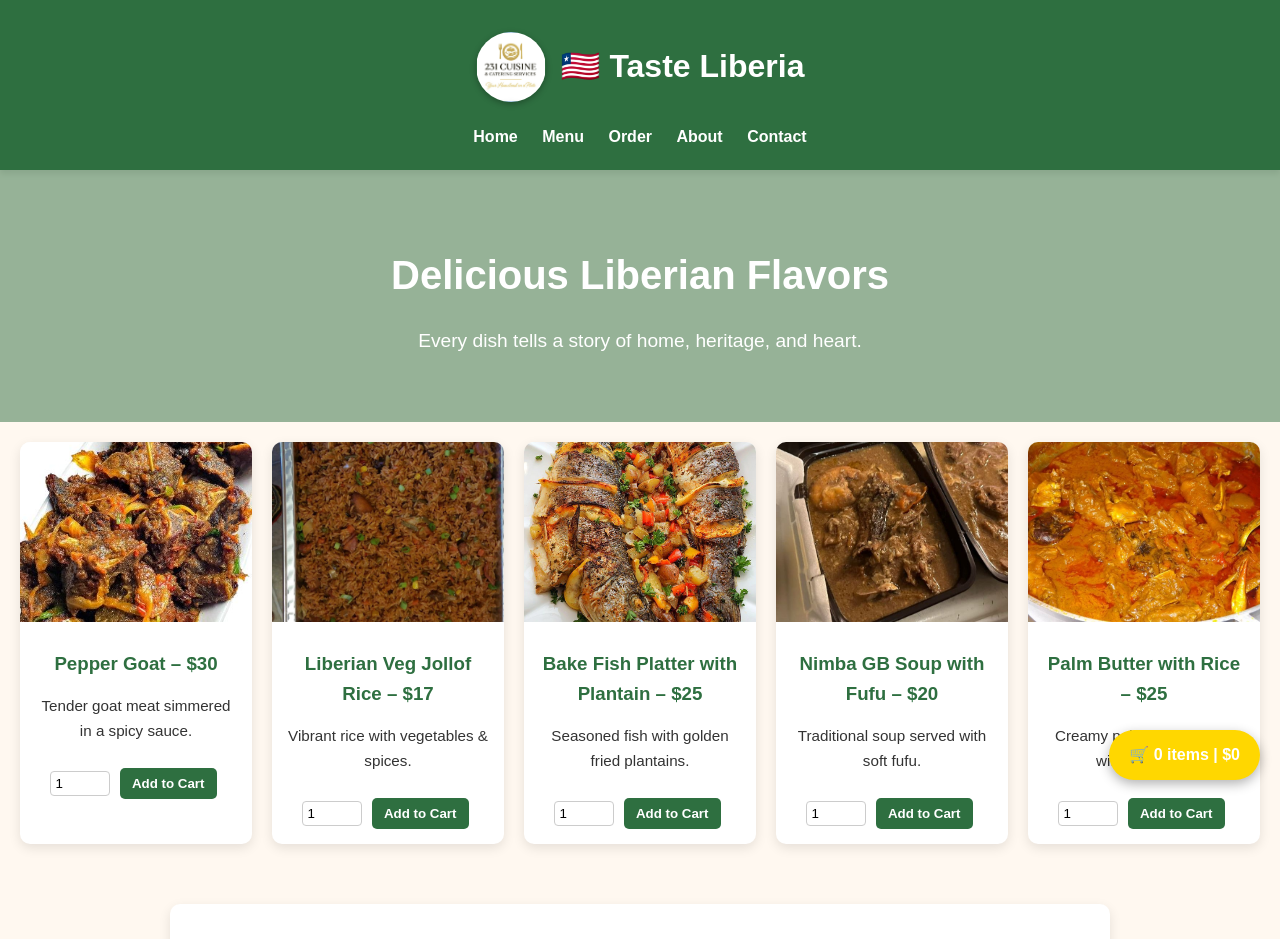
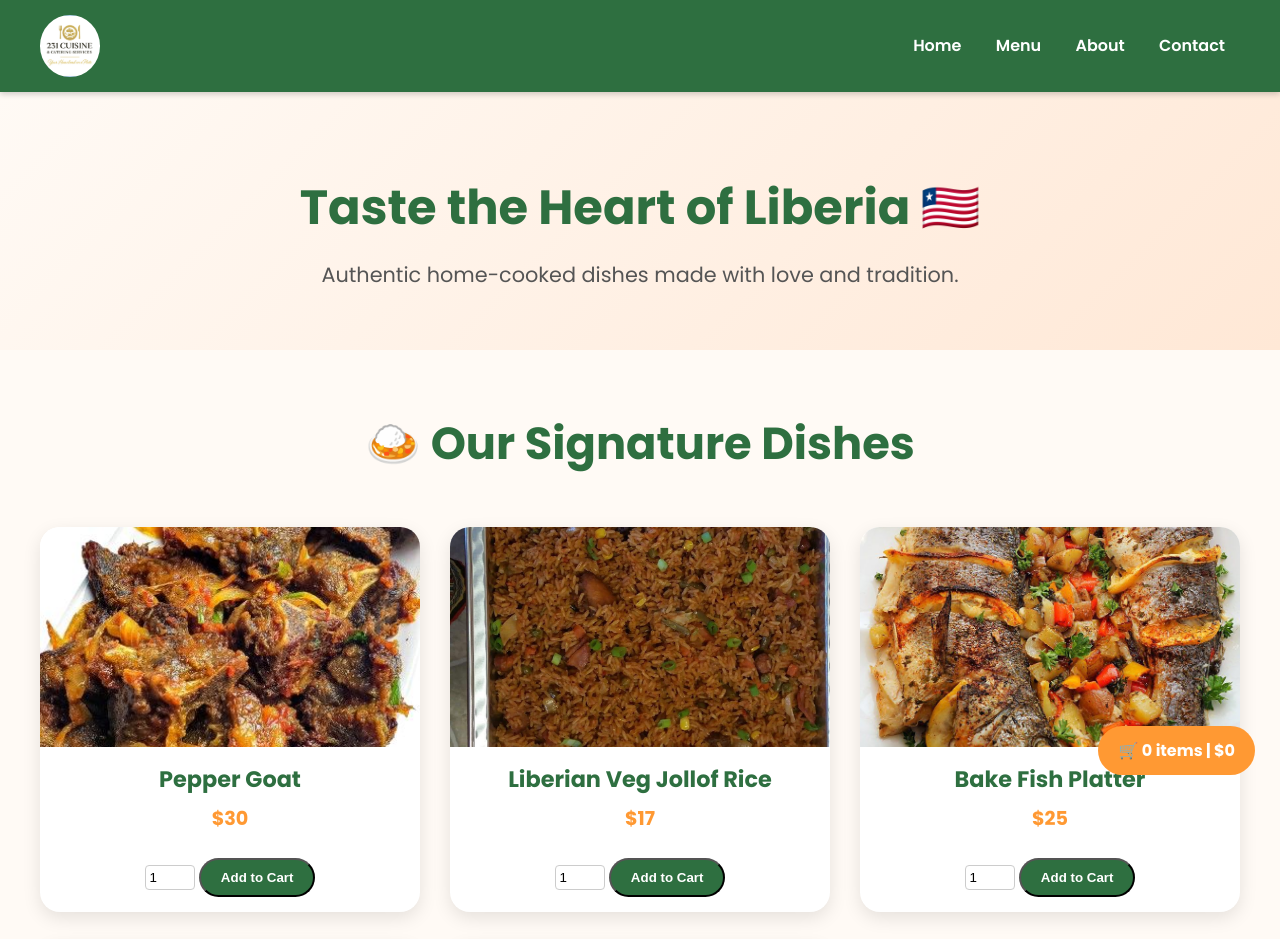
Before and after one commit to 2010601151/231-CUISIE, a website: page menu.html in a window 1280 px wide. Shown: the top 939 px of the page. Drawn offline with nearby package versions, Linux system fonts and the light colour scheme.

Commit message:
menu.html

```diff
--- a/menu.html
+++ b/menu.html
@@ -1,140 +1,162 @@
 <!DOCTYPE html>
 <html lang="en">
 <head>
-<meta charset="UTF-8" />
-<meta name="viewport" content="width=device-width, initial-scale=1.0" />
+<meta charset="UTF-8">
+<meta name="viewport" content="width=device-width, initial-scale=1.0">
 <title>Menu – Taste Liberia</title>
-<link rel="stylesheet" href="style.css" />
+
+<!-- Google Fonts -->
+<link href="https://fonts.googleapis.com/css2?family=Poppins:wght@400;500;600;700&display=swap" rel="stylesheet">
+
+<!-- AOS Animation -->
+<link href="https://cdn.jsdelivr.net/npm/aos@2.3.4/dist/aos.css" rel="stylesheet">
+
 <style>
-  body { font-family: Arial, sans-serif; margin: 0; padding: 0; background: #fff8f0; }
+/* ===== Global Styles ===== */
+* { margin: 0; padding: 0; box-sizing: border-box; }
+body { font-family: 'Poppins', sans-serif; background-color: #fffaf5; color: #333; overflow-x: hidden; }
+a { text-decoration: none; color: inherit; }
+img { display: block; width: 100%; height: auto; }
 
-  /* Header */
-  header { background: #2E6F40; color: white; padding: 20px; text-align: center; }
-  .header-container { display: flex; justify-content: center; align-items: center; gap: 15px; }
-  .logo { width: 70px; height: 70px; border-radius: 50%; box-shadow: 0 2px 6px rgba(0,0,0,0.3); }
-  nav a { margin: 0 10px; color: #fff; text-decoration: none; font-weight: bold; }
-  nav a:hover { color: #ffd700; }
+/* ===== Header ===== */
+header {
+  background-color: #2E6F40;
+  color: #fff;
+  padding: 15px 20px;
+  position: sticky;
+  top: 0;
+  z-index: 1000;
+  box-shadow: 0 2px 6px rgba(0,0,0,0.2);
+}
+.header-container {
+  max-width: 1200px;
+  margin: 0 auto;
+  display: flex;
+  align-items: center;
+  justify-content: space-between;
+}
+.logo { width: 60px; border-radius: 50%; }
+nav a { margin: 0 15px; font-weight: 600; transition: color 0.3s, transform 0.3s; }
+nav a:hover { color: #ffe4b3; transform: scale(1.05); }
 
-  /* Hero */
-  .hero { text-align: center; padding: 40px 20px; }
-  .hero h2 { font-size: 2.5rem; margin-bottom: 10px; }
-  .hero p { font-size: 1.2rem; }
-  .hero .btn { margin: 5px; background: #2E6F40; color: white; padding: 10px 20px; border-radius: 30px; border: none; cursor: pointer; }
-  .hero .btn:hover { background: #ffd700; }
+/* ===== Hero ===== */
+.hero {
+  text-align: center;
+  padding: 80px 20px 60px;
+  background: linear-gradient(135deg, #fffaf5, #ffe8d6);
+}
+.hero h1 { font-size: 3rem; color: #2E6F40; margin-bottom: 15px; }
+.hero p { font-size: 1.3rem; color: #555; max-width: 700px; margin: 0 auto; }
 
-  /* Menu Section */
-  .menu-section { display: grid; grid-template-columns: repeat(auto-fit, minmax(200px, 1fr)); gap: 20px; padding: 20px; justify-items: center; }
-  .menu-item { background: #fff; border-radius: 10px; box-shadow: 0 4px 12px rgba(0,0,0,0.1); overflow: hidden; width: 100%; max-width: 250px; text-align: center; transition: transform 0.3s, box-shadow 0.3s; padding-bottom: 10px; }
-  .menu-item:hover { transform: translateY(-5px); box-shadow: 0 8px 20px rgba(0,0,0,0.2); }
-  .menu-img { width: 100%; height: 180px; object-fit: cover; transition: transform 0.5s ease; }
-  .menu-item:hover .menu-img { transform: scale(1.05); }
+/* ===== Menu Section ===== */
+.menu-section { padding: 60px 20px; text-align: center; }
+.menu-section h2 { font-size: 2.8rem; color: #2E6F40; margin-bottom: 50px; }
+.menu-grid {
+  display: grid;
+  grid-template-columns: repeat(auto-fit, minmax(280px, 1fr));
+  gap: 30px;
+  max-width: 1200px;
+  margin: 0 auto;
+}
+.menu-item {
+  background: #fff;
+  border-radius: 20px;
+  overflow: hidden;
+  box-shadow: 0 6px 18px rgba(0,0,0,0.1);
+  transition: transform 0.3s, box-shadow 0.3s;
+  padding-bottom: 15px;
+}
+.menu-item:hover { transform: translateY(-8px); box-shadow: 0 10px 25px rgba(0,0,0,0.2); }
+.menu-item img { height: 220px; object-fit: cover; transition: transform 0.3s; }
+.menu-item:hover img { transform: scale(1.05); }
+.menu-info { padding: 15px 20px; }
+.menu-info h3 { font-size: 1.4rem; color: #2E6F40; margin-bottom: 8px; }
+.menu-info p { font-size: 1.2rem; font-weight: 700; color: #ff9933; }
 input[type="number"] { width: 50px; padding: 4px; border-radius: 4px; border: 1px solid #ccc; margin-top: 5px; }
+.btn, .order-btn { display: inline-block; margin-top: 10px; padding: 10px 20px; background-color: #2E6F40; color: #fff; border-radius: 50px; font-weight: 600; cursor: pointer; transition: all 0.3s; }
+.btn:hover, .order-btn:hover { background-color: #ff9933; transform: scale(1.05); }
 
-  /* Notification */
-  #cart-notification { position: fixed; top: 20px; right: -300px; background: #000; color: white; padding: 12px 20px; border-radius: 8px; z-index: 1000; font-weight: bold; transition: right 0.5s ease-in-out, opacity 0.5s; opacity: 0; }
-  #cart-notification.show { right: 20px; opacity: 1; }
-
-  /* Mini Cart */
-  #mini-cart { position: fixed; bottom: 20px; right: 20px; background: #ffd700; color: white; padding: 12px 20px; border-radius: 50px; box-shadow: 0 4px 12px rgba(0,0,0,0.3); cursor: pointer; z-index: 1000; font-weight: bold; transition: transform 0.2s, background 0.2s; }
-  #mini-cart:hover { transform: scale(1.05); background: #ffd700; }
-  #mini-cart-preview { position: absolute; bottom: 60px; right: 0; background: white; color: #333; padding: 10px; border-radius: 10px; box-shadow: 0 4px 12px rgba(0,0,0,0.2); display: none; min-width: 220px; z-index: 1001; }
+/* ===== Floating Mini Cart ===== */
+#mini-cart {
+  position: fixed;
+  bottom: 25px;
+  right: 25px;
+  z-index: 1000;
+  background-color: #ff9933;
+  color: #fff;
+  padding: 12px 20px;
+  border-radius: 50px;
+  font-weight: bold;
+  cursor: pointer;
+  transition: transform 0.2s;
+}
+#mini-cart:hover { transform: scale(1.05); }
+#mini-cart-preview {
+  position: absolute;
+  bottom: 60px;
+  right: 0;
+  background: #fff;
+  color: #333;
+  padding: 10px;
+  border-radius: 10px;
+  box-shadow: 0 4px 12px rgba(0,0,0,0.2);
+  display: none;
+  min-width: 220px;
+  z-index: 1001;
+}
+#mini-cart:hover #mini-cart-preview { display: block; }
 #mini-cart-preview p { margin: 5px 0; font-size: 14px; }
 
-  /* Cart Table */
+/* ===== Cart Table ===== */
 table { width: 100%; border-collapse: collapse; margin-top: 15px; }
 table th, table td { padding: 8px; text-align: left; border-bottom: 1px solid #ddd; }
-  table th { background: #000; color: #fff; }
+table th { background: #2E6F40; color: #fff; }
 
-  .btn { background: #2E6F40; color: #fff; border: none; padding: 8px 12px; border-radius: 5px; cursor: pointer; transition: transform 0.2s, background 0.2s; }
-  .btn:hover { background: #ffd700; transform: scale(1.05); }
-
-  /* Footer */
-  footer { background: #2E6F40; color: white; text-align: center; padding: 25px; font-size: 0.9em; }
-  footer a { color: #ffd700; text-decoration: none; }
+/* ===== Footer ===== */
+footer {
+  background-color: #2E6F40;
+  color: #fff;
+  text-align: center;
+  padding: 50px 20px;
+  font-size: 0.95rem;
+}
+footer a { color: #ffe4b3; transition: color 0.3s; }
 footer a:hover { text-decoration: underline; }
 
-  /* Fly-to-cart animation */
+/* ===== Flying Animation ===== */
 .flying-img { position: fixed; width: 150px; height: 150px; object-fit: cover; z-index: 2000; border-radius: 10px; pointer-events: none; transition: transform 0.8s cubic-bezier(0.4,0,0.2,1), opacity 0.8s; }
 
 /* Responsive */
-  @media(max-width: 768px) { .menu-section { grid-template-columns: repeat(2,1fr); } }
-  @media(max-width: 480px) { .menu-section { grid-template-columns: 1fr; } }
+@media(max-width: 768px) { .menu-grid { grid-template-columns: repeat(2,1fr); } }
+@media(max-width: 480px) { .menu-grid { grid-template-columns: 1fr; } }
 </style>
 </head>
 <body>
 
 <!-- Header -->
-<header>
+<header data-aos="fade-down">
   <div class="header-container">
     <img src="logo.jpeg" alt="Taste Liberia Logo" class="logo">
-    <h1>🇱🇷 Taste Liberia</h1>
-  </div>
     <nav>
       <a href="index.html">Home</a>
       <a href="menu.html">Menu</a>
-    <a href="#order-form">Order</a>
       <a href="about.html">About</a>
       <a href="contact.html">Contact</a>
     </nav>
+  </div>
 </header>
 
 <!-- Hero -->
-<section class="hero">
-  <h2>Delicious Liberian Flavors</h2>
-  <p>Every dish tells a story of home, heritage, and heart.</p>
+<section class="hero" data-aos="zoom-in">
+  <h1>Taste the Heart of Liberia 🇱🇷</h1>
+  <p>Authentic home-cooked dishes made with love and tradition.</p>
 </section>
 
 <!-- Menu Section -->
-<section class="menu-section" id="menu">
-  <div class="menu-item">
-    <img src="pepper-goat.jpeg" class="menu-img" alt="Pepper Goat">
-    <div class="menu-info">
-      <h3>Pepper Goat – $30</h3>
-      <p>Tender goat meat simmered in a spicy sauce.</p>
-    </div>
-    <input type="number" id="qty-0" value="1" min="1">
-    <button class="btn" onclick="addToCart(0)" aria-label="Add Pepper Goat to cart">Add to Cart</button>
-  </div>
-  <div class="menu-item">
-    <img src="jollof.jpeg" class="menu-img" alt="Liberian Veg Jollof Rice">
-    <div class="menu-info">
-      <h3>Liberian Veg Jollof Rice – $17</h3>
-      <p>Vibrant rice with vegetables & spices.</p>
-    </div>
-    <input type="number" id="qty-1" value="1" min="1">
-    <button class="btn" onclick="addToCart(1)" aria-label="Add Jollof Rice to cart">Add to Cart</button>
-  </div>
-  <div class="menu-item">
-    <img src="Bake Fish.jpeg" class="menu-img" alt="Bake Fish Platter with Plantain">
-    <div class="menu-info">
-      <h3>Bake Fish Platter with Plantain – $25</h3>
-      <p>Seasoned fish with golden fried plantains.</p>
-    </div>
-    <input type="number" id="qty-2" value="1" min="1">
-    <button class="btn" onclick="addToCart(2)" aria-label="Add Bake Fish to cart">Add to Cart</button>
-  </div>
-  <div class="menu-item">
-    <img src="GB.jpeg" class="menu-img" alt="Nimba GB Soup with Fufu">
-    <div class="menu-info">
-      <h3>Nimba GB Soup with Fufu – $20</h3>
-      <p>Traditional soup served with soft fufu.</p>
-    </div>
-    <input type="number" id="qty-3" value="1" min="1">
-    <button class="btn" onclick="addToCart(3)" aria-label="Add GB Soup to cart">Add to Cart</button>
-  </div>
-  <div class="menu-item">
-    <img src="palm.jpeg" class="menu-img" alt="Palm Butter with Rice">
-    <div class="menu-info">
-      <h3>Palm Butter with Rice – $25</h3>
-      <p>Creamy palm butter sauce with fluffy rice.</p>
-    </div>
-    <input type="number" id="qty-4" value="1" min="1">
-    <button class="btn" onclick="addToCart(4)" aria-label="Add Palm Butter to cart">Add to Cart</button>
-  </div>
+<section class="menu-section" data-aos="fade-up">
+  <h2>🍛 Our Signature Dishes</h2>
+  <div class="menu-grid" id="menu"></div>
 </section>
-
-<!-- Notification -->
-<div id="cart-notification"></div>
 
 <!-- Mini Cart -->
 <div id="mini-cart">
@@ -143,7 +165,7 @@
 </div>
 
 <!-- Order Section -->
-<section class="order-form" id="order-form">
+<section class="menu-section" id="order-form">
   <h2>Your Cart</h2>
   <table>
     <thead>
@@ -152,49 +174,103 @@
     <tbody id="cart-body"></tbody>
   </table>
   <h4>Total: $<span id="cart-total">0</span></h4>
-
-  <div style="margin-top:15px;">
-    <input type="text" id="customer-name" placeholder="Full Name" required>
-    <input type="text" id="customer-phone" placeholder="Phone Number" required>
-  </div>
-
   <button class="btn" onclick="checkout()">Pay with Card</button>
 </section>
 
 <!-- Footer -->
 <footer>
   <p>📍 Wilmington, Delaware | 📞 +1 (302) 257-1662 | ✉️ Nellie@231cuisine.com</p>
-  <p>Follow us on <a href="https://instagram.com/231cuisine" target="_blank">Instagram</a></p>
-  <p>&copy; 2025 231 Cuisine & Catering Services</p>
+  <p>&copy; 2025 Taste Liberia – All Rights Reserved</p>
 </footer>
 
+<!-- Scripts -->
+<script src="https://cdn.jsdelivr.net/npm/aos@2.3.4/dist/aos.js"></script>
 <script>
-const currency = "$";
+AOS.init();
+
+// Menu items
 const menuItems = [
-  { name: 'Pepper Goat', price: 30 },
-  { name: 'Liberian Veg Jollof Rice', price: 17 },
-  { name: 'Bake Fish Platter with Plantain', price: 25 },
-  { name: 'Nimba GB Soup with Fufu', price: 20 },
-  { name: 'Palm Butter with Rice', price: 25 }
+  { name: 'Pepper Goat', price: 30, img: 'pepper-goat.jpeg' },
+  { name: 'Liberian Veg Jollof Rice', price: 17, img: 'jollof.jpeg' },
+  { name: 'Bake Fish Platter', price: 25, img: 'Bake Fish.jpeg' },
+  { name: 'Nimba GB Soup', price: 30, img: 'GB.jpeg' },
+  { name: 'Palm Butter with Rice', price: 25, img: 'palm.jpeg' }
 ];
 
-let cart = JSON.parse(localStorage.getItem("cart") || "[]");
+let cart = [];
 
+const menuGrid = document.getElementById('menu');
+menuItems.forEach((item, index) => {
+  const div = document.createElement('div');
+  div.classList.add('menu-item');
+  div.setAttribute('data-aos', 'zoom-in');
+  div.innerHTML = `
+    <img src="${item.img}" alt="${item.name}">
+    <div class="menu-info">
+      <h3>${item.name}</h3>
+      <p>$${item.price}</p>
+    </div>
+    <input type="number" id="qty-${index}" value="1" min="1">
+    <button class="btn" onclick="addToCart(${index})">Add to Cart</button>
+  `;
+  menuGrid.appendChild(div);
+});
+
+// Cart Functions
 function addToCart(index) {
   const qty = parseInt(document.getElementById(`qty-${index}`).value);
   const item = menuItems[index];
   const existing = cart.find(i => i.name === item.name);
-  if (existing) { existing.qty += qty; }
-  else { cart.push({ ...item, qty }); }
+  if (existing) existing.qty += qty;
+  else cart.push({ ...item, qty });
   updateCart();
   updateMiniCart();
-  showNotification(item.name);
-  saveCart();
+  animateFly(img=index);
+}
 
-  // Fly animation
-  const img = document.querySelectorAll('.menu-img')[index];
-  const clone = img.cloneNode(true);
-  const rect = img.getBoundingClientRect();
+function updateCart() {
+  const cartBody = document.getElementById('cart-body');
+  cartBody.innerHTML = '';
+  let total = 0;
+  cart.forEach((item, i) => {
+    total += item.price * item.qty;
+    const row = document.createElement('tr');
+    row.innerHTML = `
+      <td>${item.name}</td>
+      <td><input type="number" min="1" value="${item.qty}" onchange="updateQty(${i}, this.value)"></td>
+      <td>$${item.price * item.qty}</td>
+      <td><button onclick="removeItem(${i})">❌</button></td>
+    `;
+    cartBody.appendChild(row);
+  });
+  document.getElementById('cart-total').innerText = total;
+}
+
+function updateQty(i, value) {
+  cart[i].qty = parseInt(value);
+  updateCart();
+  updateMiniCart();
+}
+
+function removeItem(index) { cart.splice(index, 1); updateCart(); updateMiniCart(); }
+
+function updateMiniCart() {
+  let totalQty = 0, totalPrice = 0;
+  cart.forEach(item => { totalQty += item.qty; totalPrice += item.price * item.qty; });
+  document.getElementById('mini-cart-count').innerText = totalQty;
+  document.getElementById('mini-cart-total').innerText = totalPrice;
+  const preview = document.getElementById('mini-cart-preview');
+  preview.innerHTML = '';
+  const lastItems = cart.slice(-3);
+  lastItems.forEach(i => { preview.innerHTML += `<p>${i.name} x${i.qty}</p>`; });
+  if(cart.length > 3) preview.innerHTML += `<p>...and more</p>`;
+}
+
+// Flying animation
+function animateFly(img) {
+  const imgElem = document.querySelectorAll('.menu-item img')[img];
+  const clone = imgElem.cloneNode(true);
+  const rect = imgElem.getBoundingClientRect();
   clone.style.position = 'fixed';
   clone.style.left = rect.left + 'px';
   clone.style.top = rect.top + 'px';
@@ -210,90 +286,19 @@ function addToCart(index) {
   setTimeout(() => { document.body.removeChild(clone); }, 900);
 }
 
-function updateCart() {
-  const cartBody = document.getElementById('cart-body');
-  cartBody.innerHTML = '';
-  let total = 0;
-  cart.forEach((item, i) => {
-    total += item.price * item.qty;
-    const row = document.createElement('tr');
-    row.innerHTML = `
-      <td>${item.name}</td>
-      <td>${item.qty}</td>
-      <td>${currency}${item.price * item.qty}</td>
-      <td><button onclick="removeItem(${i})">❌</button></td>
-    `;
-    cartBody.appendChild(row);
-  });
-  document.getElementById('cart-total').innerText = total;
-}
-
-function removeItem(index) {
-  cart.splice(index, 1);
-  updateCart();
-  updateMiniCart();
-  saveCart();
-}
-
-function showNotification(itemName) {
-  const notif = document.getElementById('cart-notification');
-  notif.innerText = `${itemName} added to cart!`;
-  notif.classList.add('show');
-  setTimeout(() => notif.classList.remove('show'), 1500);
-}
-
-function updateMiniCart() {
-  let totalQty = 0, totalPrice = 0;
-  cart.forEach(item => { totalQty += item.qty; totalPrice += item.price * item.qty; });
-  document.getElementById('mini-cart-count').innerText = totalQty;
-  document.getElementById('mini-cart-total').innerText = totalPrice;
-  const preview = document.getElementById('mini-cart-preview');
-  preview.innerHTML = '';
-  const lastItems = cart.slice(-3);
-  lastItems.forEach(i => { preview.innerHTML += `<p>${i.name} x${i.qty}</p>`; });
-  if(cart.length > 3) preview.innerHTML += `<p>...and more</p>`;
-}
-
-document.getElementById("mini-cart").addEventListener("click", () => {
-  const preview = document.getElementById("mini-cart-preview");
-  preview.style.display = preview.style.display === "block" ? "none" : "block";
-});
-
-function saveCart() {
-  localStorage.setItem("cart", JSON.stringify(cart));
-}
-
-function scrollToCart() {
-  document.getElementById('order-form').scrollIntoView({ behavior: 'smooth' });
-}
-
 // Stripe Checkout
 async function checkout() {
-  if (cart.length === 0) return alert("Cart is empty!");
-  const name = document.getElementById("customer-name").value.trim();
-  const phone = document.getElementById("customer-phone").value.trim();
-  if (!name || !phone) return alert("Please fill in your name and phone number before payment.");
-
+  if(cart.length === 0) { alert("Cart is empty!"); return; }
   try {
     const res = await fetch("https://taste-liberia-backend.onrender.com/create-checkout-session", {
       method: "POST",
       headers: { "Content-Type": "application/json" },
-      body: JSON.stringify({ cart, name, phone })
+      body: JSON.stringify({ cart })
     });
     const data = await res.json();
     window.open(data.url, "_blank");
-  } catch (err) {
-    alert("Payment failed. Please try again.");
-    console.error(err);
+  } catch(err) { alert("Payment failed. Please try again."); console.error(err); }
 }
-}
-
-// Initialize on load
-window.addEventListener("load", () => {
-  updateCart();
-  updateMiniCart();
-});
 </script>
-
 </body>
 </html>
```
Lines whose indentation alone changed are shown as unchanged.
